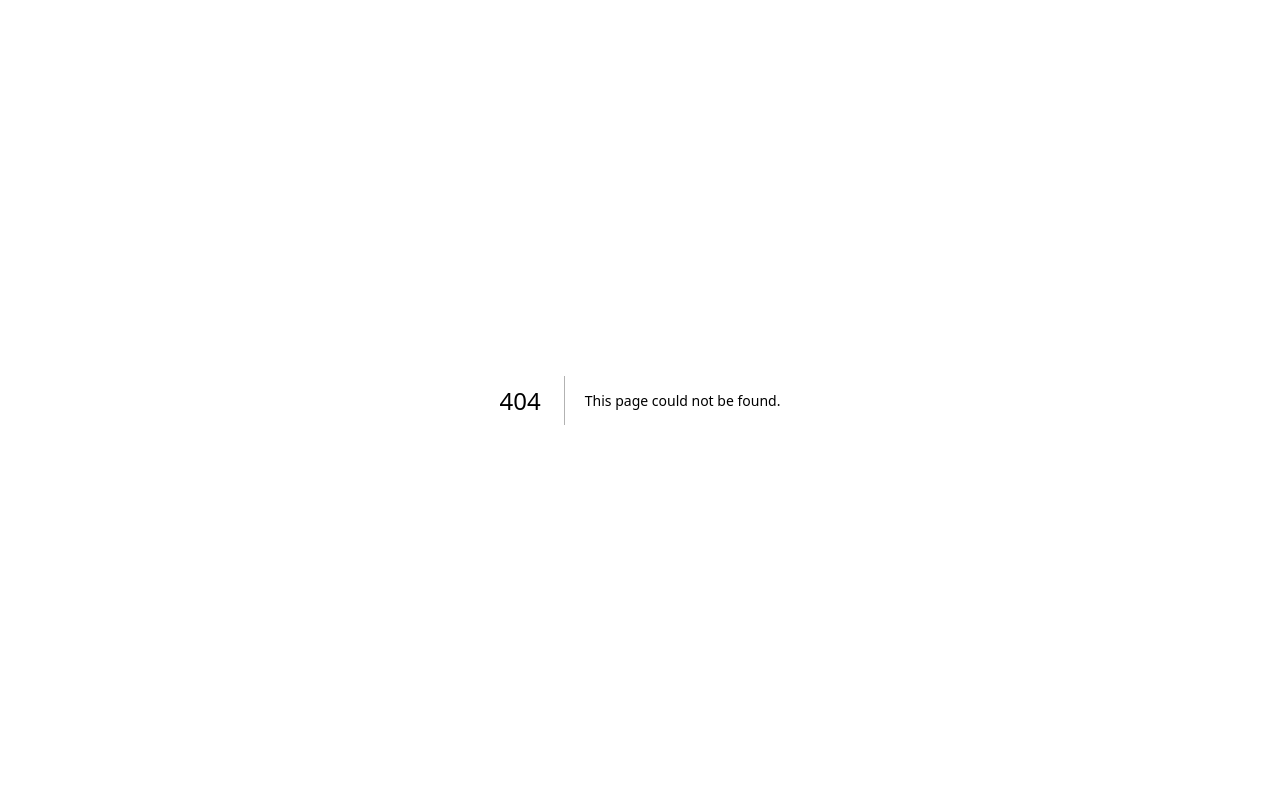
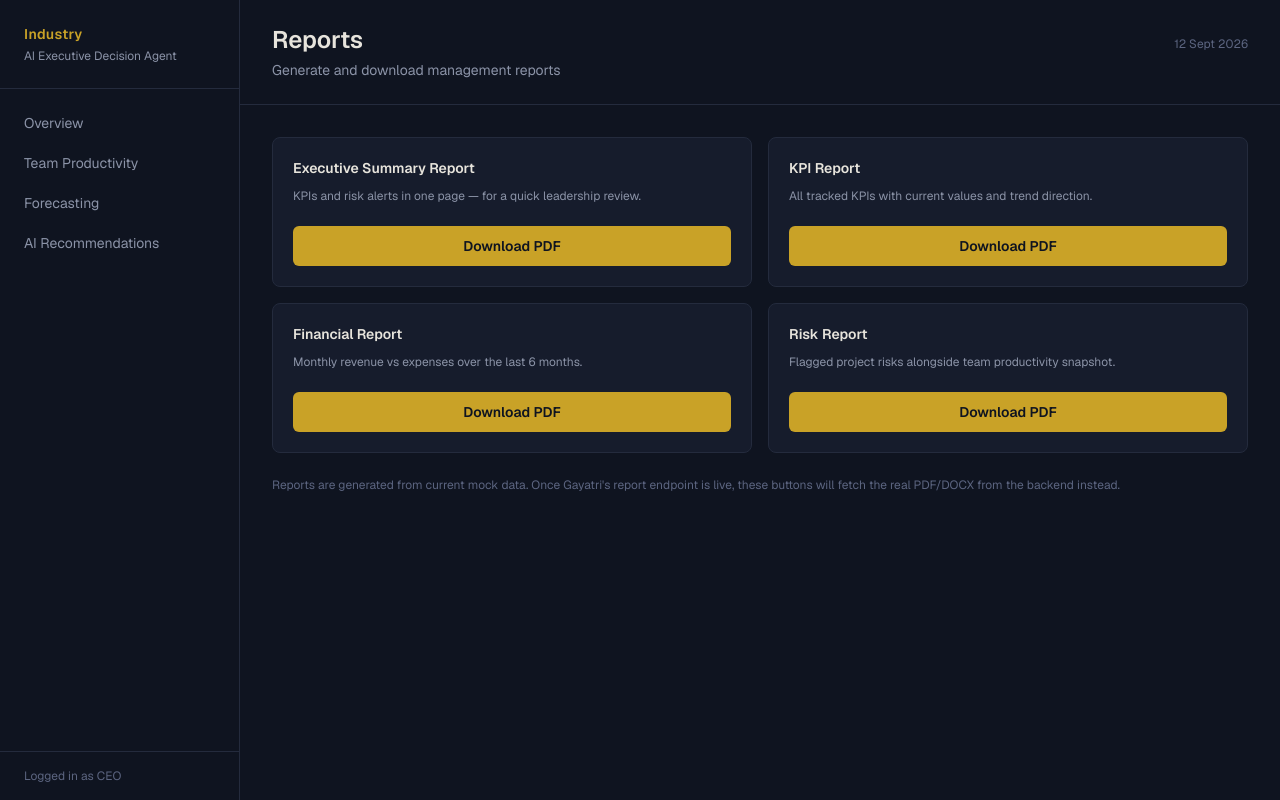
Before and after one commit to ramgavade13/Industry-, a Next.js app in the folder frontend/: page /reports in a window 1280 px wide. Before the commit this address had no page. Built offline with nearby package versions, Linux system fonts and the light colour scheme.

Commit message:
Add report page

```diff
--- /dev/null
+++ b/frontend/app/reports/page.tsx
@@ -0,0 +1,53 @@
+"use client";
+
+import { useState } from "react";
+import DashboardLayout from "@/components/DashboardLayout";
+import { downloadReport, ReportType } from "@/lib/reportGenerator";
+
+const REPORTS: { type: ReportType; title: string; description: string }[] = [
+  { type: "executive", title: "Executive Summary Report", description: "KPIs and risk alerts in one page — for a quick leadership review." },
+  { type: "kpi", title: "KPI Report", description: "All tracked KPIs with current values and trend direction." },
+  { type: "financial", title: "Financial Report", description: "Monthly revenue vs expenses over the last 6 months." },
+  { type: "risk", title: "Risk Report", description: "Flagged project risks alongside team productivity snapshot." },
+];
+
+export default function ReportsPage() {
+  const [generating, setGenerating] = useState<ReportType | null>(null);
+
+  async function handleDownload(type: ReportType) {
+    setGenerating(type);
+    try {
+      await downloadReport(type);
+    } finally {
+      setGenerating(null);
+    }
+  }
+
+  return (
+    <DashboardLayout role="ceo" title="Reports" subtitle="Generate and download management reports">
+      <div data-animate-in className="grid grid-cols-1 sm:grid-cols-2 gap-4">
+        {REPORTS.map((r) => (
+          <div key={r.type} className="bg-[#161C2C] border border-[#242B3D] rounded-lg px-5 py-5 flex flex-col justify-between">
+            <div>
+              <h3 className="text-sm font-semibold text-[#E7E4DC]">{r.title}</h3>
+              <p className="text-xs text-[#8B93A7] mt-2 leading-5">{r.description}</p>
+            </div>
+            <button
+              onClick={() => handleDownload(r.type)}
+              disabled={generating === r.type}
+              className="mt-5 w-full rounded-md bg-[#C9A227] text-[#0F1420] text-sm font-semibold py-2.5 transition-colors hover:bg-[#DDB646] disabled:opacity-60 disabled:cursor-not-allowed"
+            >
+              {generating === r.type ? "Generating…" : "Download PDF"}
+            </button>
+          </div>
+        ))}
+      </div>
+
+      <p className="mt-6 text-xs text-[#5C6580]">
+        Reports are generated from current mock data. Once Gayatri&apos;s report
+        endpoint is live, these buttons will fetch the real PDF/DOCX from the
+        backend instead.
+      </p>
+    </DashboardLayout>
+  );
+}
```
